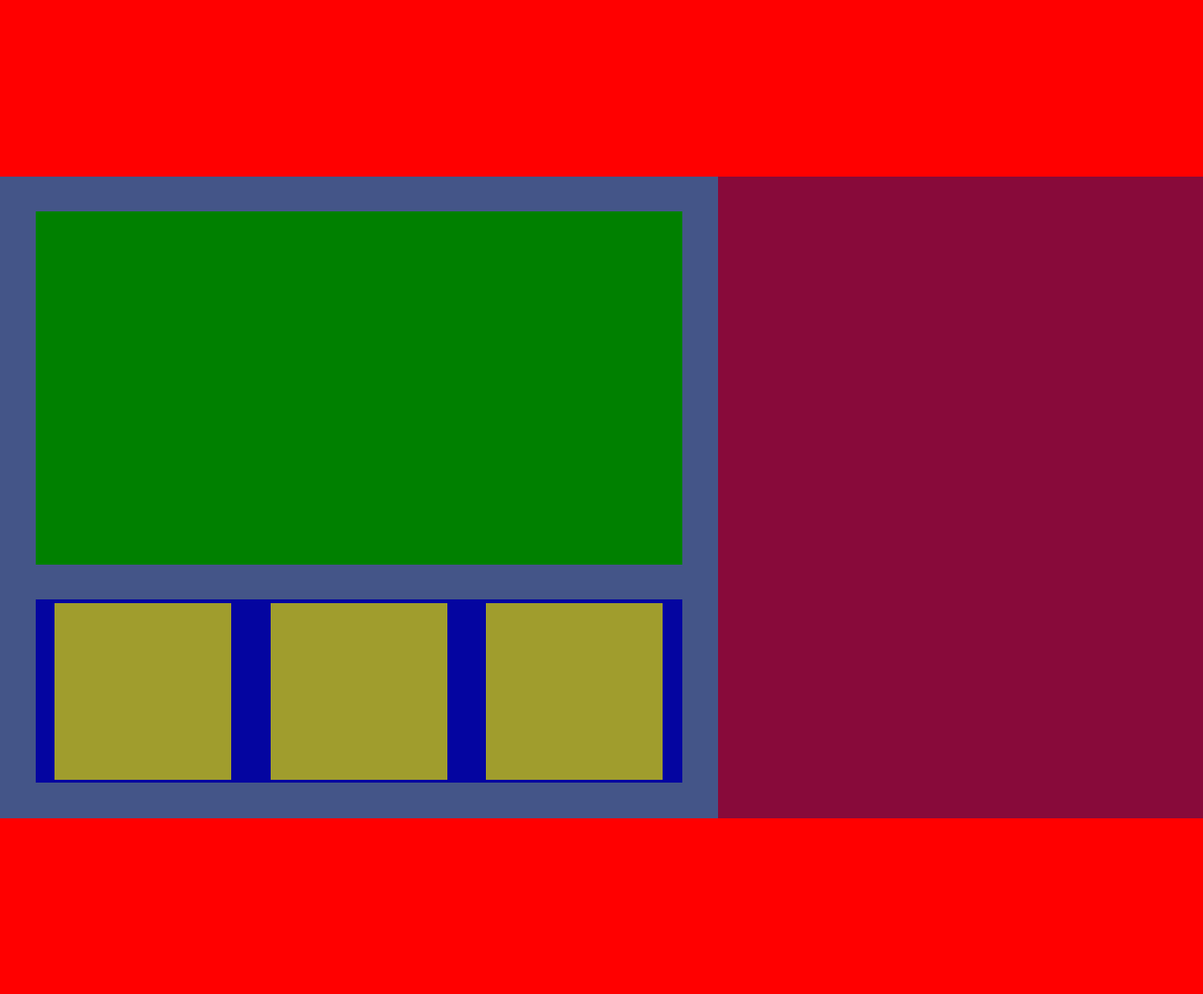
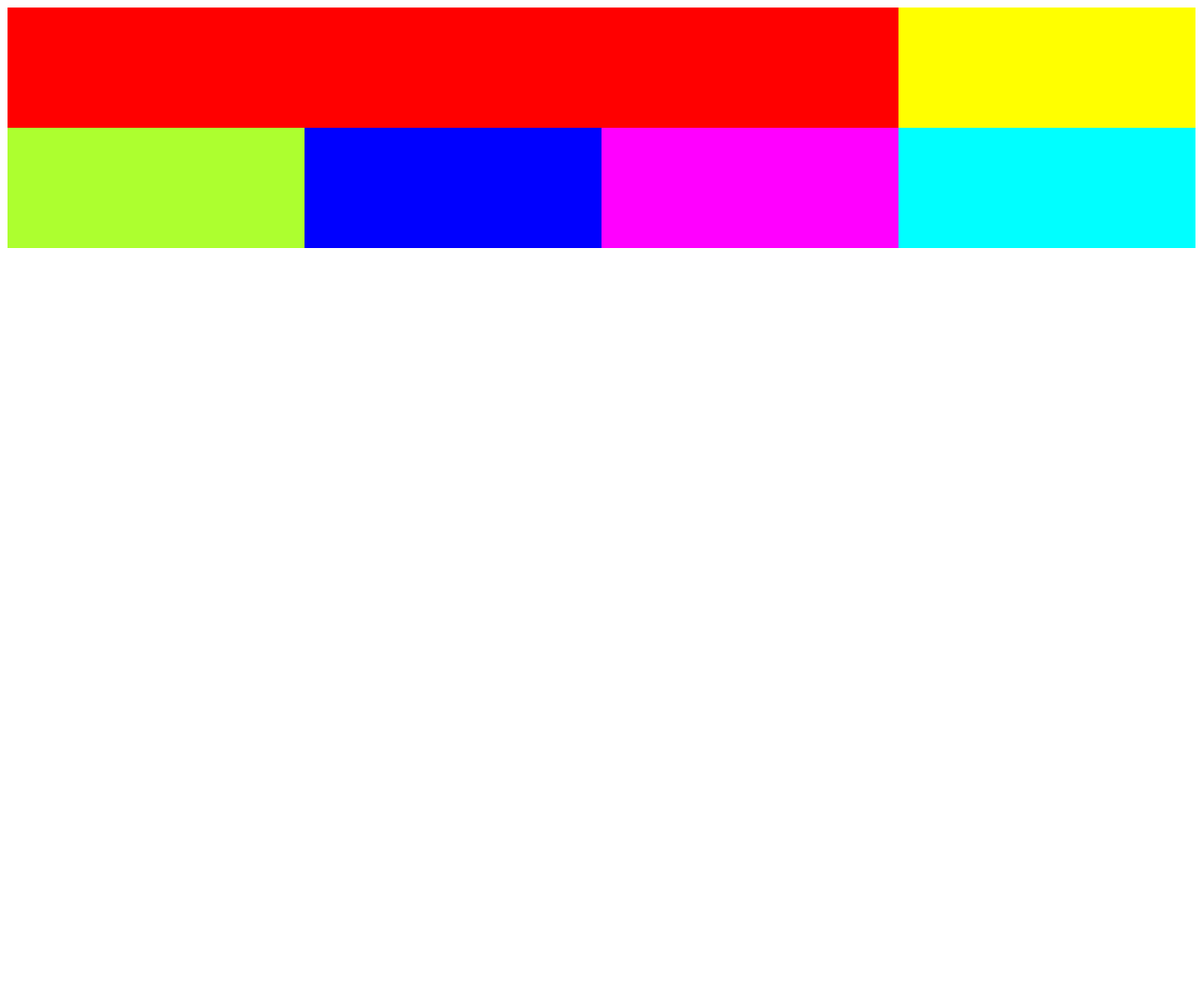
Before and after one commit to filipbugala/rwd_course, a website: page app/index.html in a window 1280 px wide. Shown: the whole page at 94% size. After the commit the page ends 800 px from the top, so only its background shows below. Drawn offline with nearby package versions, Linux system fonts and the light colour scheme; files that its build step writes are made by us from their sources.

Commit message:
z grid css

```diff
--- a/app/index.html
+++ b/app/index.html
@@ -27,22 +27,17 @@
       <p class="browserupgrade">You are using an <strong>outdated</strong> browser. Please <a href="http://browsehappy.com/">upgrade your browser</a> to improve your experience.</p>
     <![endif]-->
 
-    <header class="box-header"></header>
-      <div class="box-content">
-        <main class="box-main">
-          <article class="article-default"></article>
-          <div class="box-news">
-            <div class="news"></div>
-            <div class="news"></div>
-            <div class="news"></div>
-          </div>
-        </main>
-        <aside class="box-aside">
+    <div class="grid-a">
+      <div class="a1"></div>
+      <div class="a2"></div>
+  </div>
 
-        </aside>
-      </div>
-
-    <footer class="box-footer"></footer>
+  <div class="grid-b">
+      <div class="b1"></div>
+      <div class="b2"></div>
+      <div class="b3"></div>
+      <div class="b4"></div>
+  </div>
 
     <!-- build:js scripts/vendor.js -->
     <!-- bower:js -->
--- a/app/styles/main.scss
+++ b/app/styles/main.scss
@@ -1,55 +1,35 @@
-@import "normalize";
+.grid-a {
+    display: grid;
+    grid-template-columns: 75% 25%;
+    grid-template-rows: 8em;
+   }
 
-html{
-    @media all and (min-width: 62.5rem) {
-        font-size: (100vw / 85.25 * 2);
-    }
+.grid-b {
+    display: grid;
+    grid-template-columns: 25% 25% 25% 25%;
+    grid-template-rows: 8em;
 }
 
-.box-header{
-  width: 100%;
-  background: red;
-  min-height: 6.25rem;
+.a1 {
+    background: red;
 }
-.box-content{
-  display: flex;
-  justify-content: space-between;
-  .box-main{
-    background: #445588;
-    min-height: 18.75rem;
-    flex: 3 25rem;
-    padding: 1.25rem;
-  }
-  .article-default{
-    background: green;
-    width: 100%;
-    min-height: 12.5rem;
-    margin-bottom: 1.25rem;
-  }
-  .box-news{
-    background: #0405a0;
-    width: 100%;
-    min-height: 6.25rem;
-    display: flex;
-    justify-content: space-around;
-    flex-wrap: wrap;
-    .news{
-      background: #a09d2d;
-      max-width: 6.25rem;
-      width: 100%;
-      max-height: 6.25rem;
-      height: 6.25rem;
-      margin: 0.125rem;
-    }
-  }
-  .box-aside{
-    background: #880a3a;
-    min-height: 18.75rem;
-    flex: 1 18.75rem;
-  }
+
+.a2 {
+    background: yellow;
 }
-.box-footer{
-  width: 100%;
-  background: red;
-  min-height: 6.25rem;
+
+.b1 {
+    background: greenyellow;
 }
+
+.b2 {
+    background: blue;
+}
+
+.b3 {
+    background: magenta;
+}
+
+.b4 {
+    background: cyan;
+}
```
